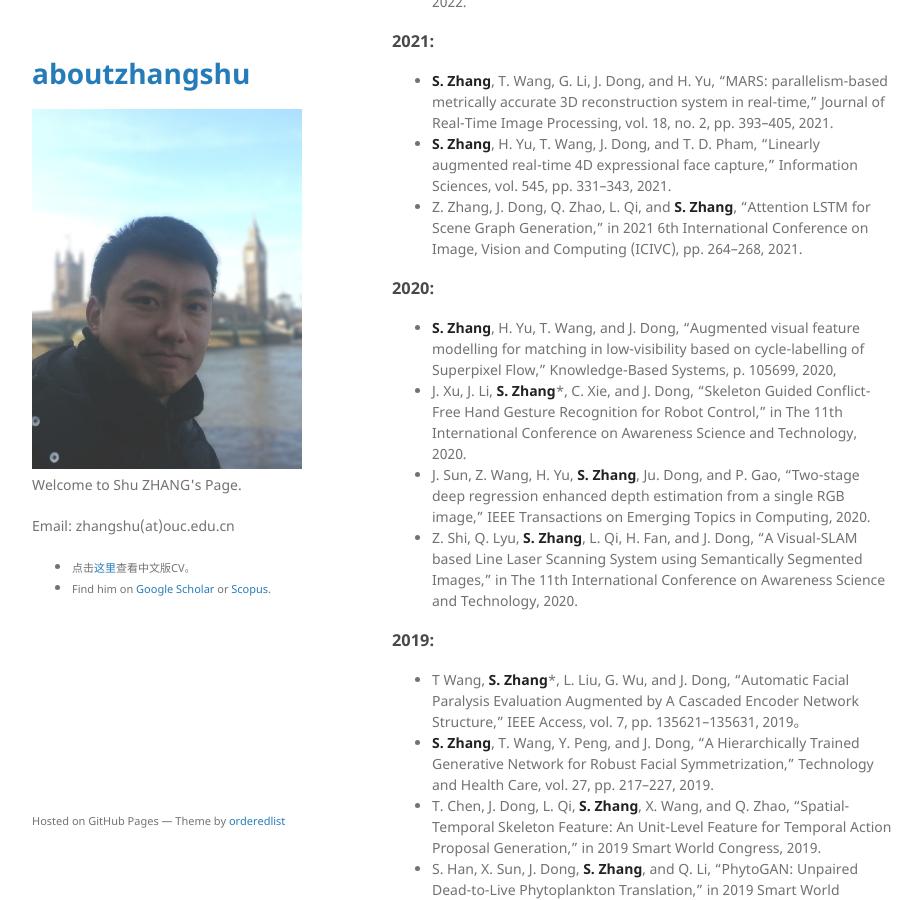
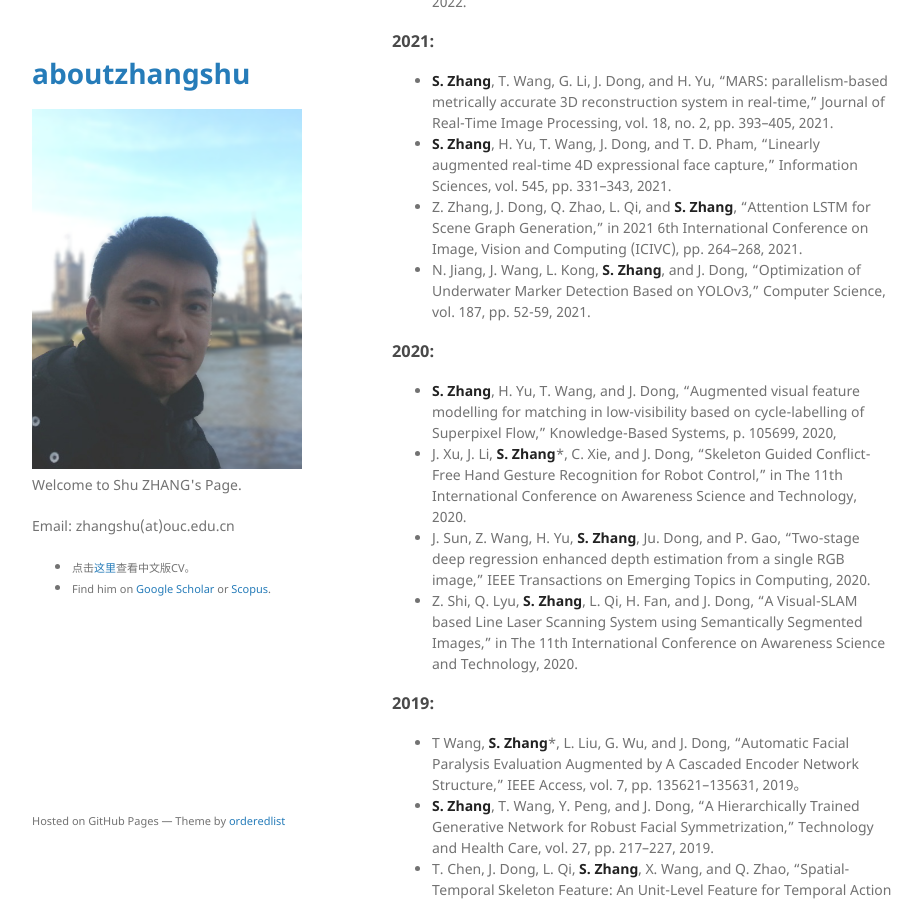
Before and after one commit to jackyspeed/aboutzhangshu, a Jekyll site: the page built from index.md, in a window 1280 px wide and 900 px high, scrolled down 1986 px. Shown: the whole window, without its empty margins (178-1100 px from the left). Built offline with Jekyll 4.4.1, drawn with Linux system fonts in a browser that asks for light colours; our own code applies the rules of GitHub Pages for plain Markdown files.

Commit message:
Update index.md

```diff
--- a/index.md
+++ b/index.md
@@ -74,6 +74,7 @@ Shu Zhang is currently a Associate Professor and Postgraduate supervisor with Oc
 - **S. Zhang**, T. Wang, G. Li, J. Dong, and H. Yu, “MARS: parallelism-based metrically accurate 3D reconstruction system in real-time,” Journal of Real-Time Image Processing, vol. 18, no. 2, pp. 393–405, 2021.
 - **S. Zhang**, H. Yu, T. Wang, J. Dong, and T. D. Pham, “Linearly augmented real-time 4D expressional face capture,” Information Sciences, vol. 545, pp. 331–343, 2021.
 - Z. Zhang, J. Dong, Q. Zhao, L. Qi, and **S. Zhang**, “Attention LSTM for Scene Graph Generation,” in 2021 6th International Conference on Image, Vision and Computing (ICIVC), pp. 264–268, 2021.
+- N. Jiang, J. Wang, L. Kong, **S. Zhang**, and J. Dong, "Optimization of Underwater Marker Detection Based on YOLOv3," Computer Science, vol. 187, pp. 52-59, 2021.
 
 
 ### 2020:
```
